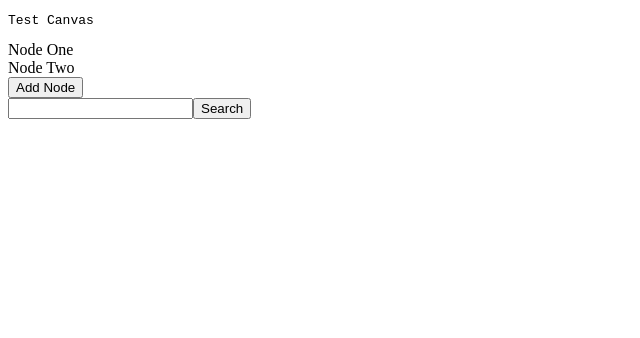
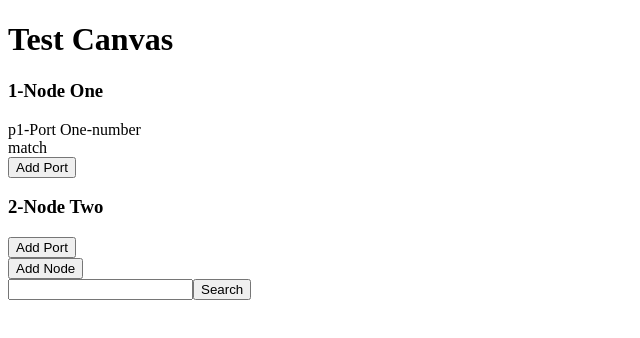
Before and after one commit to lchavarri/parcel-recoil, a React (Vite) app: page / in a window 1280 px wide. Shown: the top 338 px of the page, without its empty margins (0-640 px from the left). Built offline with nearby package versions, Linux system fonts and the light colour scheme.

Commit message:
Ports - Reducer Refactor - Utils

```diff
--- a/src/components/Canvas.tsx
+++ b/src/components/Canvas.tsx
@@ -1,19 +1,20 @@
 import React, { useEffect } from "react";
-import { useRecoilState } from "recoil";
+import { useRecoilState, useSetRecoilState } from "recoil";
 
 import {
   fetchCanvas,
   parseDBCanvas,
-  parseDBNode,
+  createNode,
 } from "../services/canvasService";
 import { canvasState, nodesState, portsState } from "../state/canvas";
-import { NodeModel, DBNode } from "../types";
+import { addNodeToCanvas, addPorts, addDBNode } from "../state/canvas.reducer";
+import { NodeModel } from "../types";
 import NodeWidget from "./NodeWidget";
 
 const Canvas = () => {
   const [canvas, setCanvas] = useRecoilState(canvasState);
   const [nodes, setNodes] = useRecoilState(nodesState);
-  const [ports, setPorts] = useRecoilState(portsState);
+  const setPorts = useSetRecoilState(portsState);
 
   useEffect(() => {
     async function init() {
@@ -31,44 +32,17 @@ const Canvas = () => {
     init();
   }, []);
 
-  const handleAdd = (ev: React.MouseEvent) => {
-    const dbNode: DBNode = {
-      id: "3",
-      name: "Node Three",
-      ports: {
-        p4: {
-          id: "p4",
-          name: "Port four",
-          type: "string",
-        },
-      },
-    };
-    const [node, nodePorts] = parseDBNode(dbNode);
-
-    setCanvas((c) => ({
-      ...c,
-      nodes: {
-        ...c.nodes,
-        [node.id]: node.id,
-      },
-      ports: {
-        ...c.ports,
-        ...node.ports,
-      },
-    }));
-    setNodes((n) => ({
-      ...n,
-      [node.id]: node,
-    }));
-    setPorts((p) => ({
-      ...p,
-      ...nodePorts,
-    }));
+  const handleAdd = async () => {
+    const dbNode = await createNode();
+    setCanvas(addNodeToCanvas(dbNode.id));
+    setNodes(addDBNode(dbNode));
+    setPorts(addPorts(dbNode.ports));
   };
 
   return (
     <>
-      <pre>{canvas.name}</pre>
+      <h1>{canvas.name}</h1>
+
       {Object.values(nodes).map((node: NodeModel) => (
         <NodeWidget key={node.id} node={node}></NodeWidget>
       ))}
--- a/src/components/NodeWidget.tsx
+++ b/src/components/NodeWidget.tsx
@@ -1,15 +1,56 @@
 import React from "react";
+import { useRecoilValue, useSetRecoilState } from "recoil";
 
-import { NodeModel } from "../types";
+import { NodeModel, Port, Dict } from "../types";
+import { nodePortsQuery, portsState, nodesState } from "../state/canvas";
+import PortWidget from "./PortWidget";
 
 type Props = {
   node: NodeModel;
 };
 
 const NodeWidget = ({ node }: Props) => {
-  const handleClick = () => {};
+  const ports: Port[] = useRecoilValue(nodePortsQuery(Object.keys(node.ports)));
+  const setNodes = useSetRecoilState(nodesState);
+  const setPorts = useSetRecoilState(portsState);
 
-  return <div>{node.name}</div>;
+  const handleAdd = () => {
+    const port = {
+      id: "5",
+      name: "Port Number Five",
+      type: "boolean",
+    };
+
+    setNodes((n: Dict<NodeModel>) => ({
+      ...n,
+      [node.id]: {
+        ...node,
+        ports: {
+          ...node.ports,
+          [port.id]: port.id,
+        },
+      },
+    }));
+
+    setPorts((p: Dict<Port>) => ({
+      ...p,
+      [port.id]: port,
+    }));
+  };
+
+  return (
+    <div>
+      <h3>
+        {node.id}-{node.name}
+      </h3>
+      <div>
+        {ports.map((p) => (
+          <PortWidget key={p.id} port={p}></PortWidget>
+        ))}
+      </div>
+      <button onClick={handleAdd}>Add Port</button>
+    </div>
+  );
 };
 
 export default NodeWidget;
--- /dev/null
+++ b/src/components/PortWidget.tsx
@@ -0,0 +1,31 @@
+import React from "react";
+import { useRecoilValue } from "recoil";
+
+import { Port } from "../types";
+import { searchTermState } from "../state/search";
+
+type Props = {
+  port: Port;
+};
+
+const PortWidget = ({ port }: Props) => {
+  const { id, name, type } = port;
+
+  const term = useRecoilValue(searchTermState).toLowerCase();
+
+  const match =
+    (term.length > 0 &&
+      (id.toLowerCase() === term || type.toLowerCase() === term)) ||
+    name.toLowerCase().includes(term) ? (
+      <div>match</div>
+    ) : null;
+
+  return (
+    <div>
+      {id}-{name}-{type}
+      {match}
+    </div>
+  );
+};
+
+export default PortWidget;
--- a/src/services/canvasService.ts
+++ b/src/services/canvasService.ts
@@ -1,17 +1,14 @@
-import {
-  DBCanvas,
-  NodeModel,
-  Dictionary,
-  Canvas,
-  Port,
-  DBNode,
-} from "../types";
+import { DBCanvas, NodeModel, Dict, Canvas, Port, DBNode } from "../types";
 
-export const fetchCanvas = (): Promise<DBCanvas> => {
+const mockDelay = (millis: number): Promise<any> => {
   return new Promise((resolve) => {
-    setTimeout(
-      () =>
-        resolve({
+    setTimeout(resolve, millis);
+  });
+};
+
+export const fetchCanvas = async (): Promise<DBCanvas> => {
+  await mockDelay(500);
+  return {
     name: "Test Canvas",
     nodes: {
       1: {
@@ -31,18 +28,30 @@ export const fetchCanvas = (): Promise<DBCanvas> => {
         ports: {},
       },
     },
-        }),
-      600
-    );
-  });
+  };
+};
+
+export const createNode = async (): Promise<DBNode> => {
+  await mockDelay(500);
+  return {
+    id: "3",
+    name: "Node Three",
+    ports: {
+      p4: {
+        id: "p4",
+        name: "Port four",
+        type: "string",
+      },
+    },
+  };
 };
 
 export const parseDBCanvas = (
   dbCanvas: DBCanvas
-): [Canvas, Dictionary<NodeModel>, Dictionary<Port>] => {
-  const canvas: Canvas = { ...dbCanvas, nodes: {}, ports: {} };
-  const nodes: Dictionary<NodeModel> = {};
-  const ports: Dictionary<Port> = {};
+): [Canvas, Dict<NodeModel>, Dict<Port>] => {
+  const canvas: Canvas = { ...dbCanvas, nodes: {} };
+  const nodes: Dict<NodeModel> = {};
+  const ports: Dict<Port> = {};
 
   for (let nodeId of Object.keys(dbCanvas.nodes)) {
     canvas.nodes[nodeId] = nodeId;
@@ -51,7 +60,6 @@ export const parseDBCanvas = (
     nodes[nodeId] = { ...dbNode, ports: {} };
 
     for (let portId of Object.keys(dbNode.ports)) {
-      canvas.ports[portId] = portId;
       nodes[nodeId].ports[portId] = portId;
 
       ports[portId] = { ...dbNode.ports[portId] };
@@ -60,16 +68,3 @@ export const parseDBCanvas = (
 
   return [canvas, nodes, ports];
 };
-
-export const parseDBNode = (dbNode: DBNode): [NodeModel, Dictionary<Port>] => {
-  const node: NodeModel = { ...dbNode, ports: {} };
-  const ports: Dictionary<Port> = {};
-
-  for (let portId of Object.keys(dbNode.ports)) {
-    node.ports[portId] = portId;
-
-    ports[portId] = { ...dbNode.ports[portId] };
-  }
-
-  return [node, ports];
-};
--- /dev/null
+++ b/src/services/utils.ts
@@ -0,0 +1,16 @@
+import { Dict } from "../types";
+
+export function mapKeys<T>(items: Dict<T>): Dict<string> {
+  const keys = {};
+  for (let key of Object.keys(items)) {
+    keys[key] = key;
+  }
+  return keys;
+}
+
+export function extendDict<T>(collection: Dict<T>, items: Dict<T>): Dict<T> {
+  return {
+    ...collection,
+    ...items,
+  };
+}
--- /dev/null
+++ b/src/state/canvas.reducer.ts
@@ -0,0 +1,31 @@
+import { Canvas, Dict, NodeModel, Port, DBNode } from "../types";
+import { mapKeys } from "../services/utils";
+
+export const addNodeToCanvas = (nodeId: string) => (c: Canvas): Canvas => ({
+  ...c,
+  nodes: {
+    ...c.nodes,
+    [nodeId]: nodeId,
+  },
+});
+
+export const addDBNode = (dbNode: DBNode) => (
+  n: Dict<NodeModel>
+): Dict<NodeModel> => ({
+  ...n,
+  [dbNode.id]: {
+    ...n[dbNode.id],
+    ...dbNode,
+    ports: {
+      ...(n[dbNode.id]?.ports || {}),
+      ...mapKeys(dbNode.ports),
+    },
+  },
+});
+
+export const addPorts = (newPorts: Dict<Port>) => (
+  p: Dict<Port>
+): Dict<Port> => ({
+  ...p,
+  ...newPorts,
+});
--- a/src/state/canvas.ts
+++ b/src/state/canvas.ts
@@ -1,21 +1,26 @@
-import { atom } from "recoil";
-import { Canvas, Dictionary, NodeModel, Port } from "../types";
+import { atom, selectorFamily } from "recoil";
+import { Canvas, Dict, NodeModel, Port } from "../types";
 
 export const canvasState = atom<Canvas>({
   key: "canvas",
   default: {
     name: "",
-    ports: {},
     nodes: {},
   },
 });
 
-export const nodesState = atom<Dictionary<NodeModel>>({
+export const nodesState = atom<Dict<NodeModel>>({
   key: "nodes",
   default: {},
 });
 
-export const portsState = atom<Dictionary<Port>>({
+export const portsState = atom<Dict<Port>>({
   key: "ports",
   default: {},
 });
+
+export const nodePortsQuery = selectorFamily({
+  key: "nodePorts",
+  get: (portIds: string[]) => ({ get }): Port[] =>
+    Object.values(get(portsState)).filter((p: Port) => portIds.includes(p.id)),
+});
```
Also changed, not shown: src/types.ts (+5 -6 lines). Lines whose indentation alone changed are shown as unchanged.
